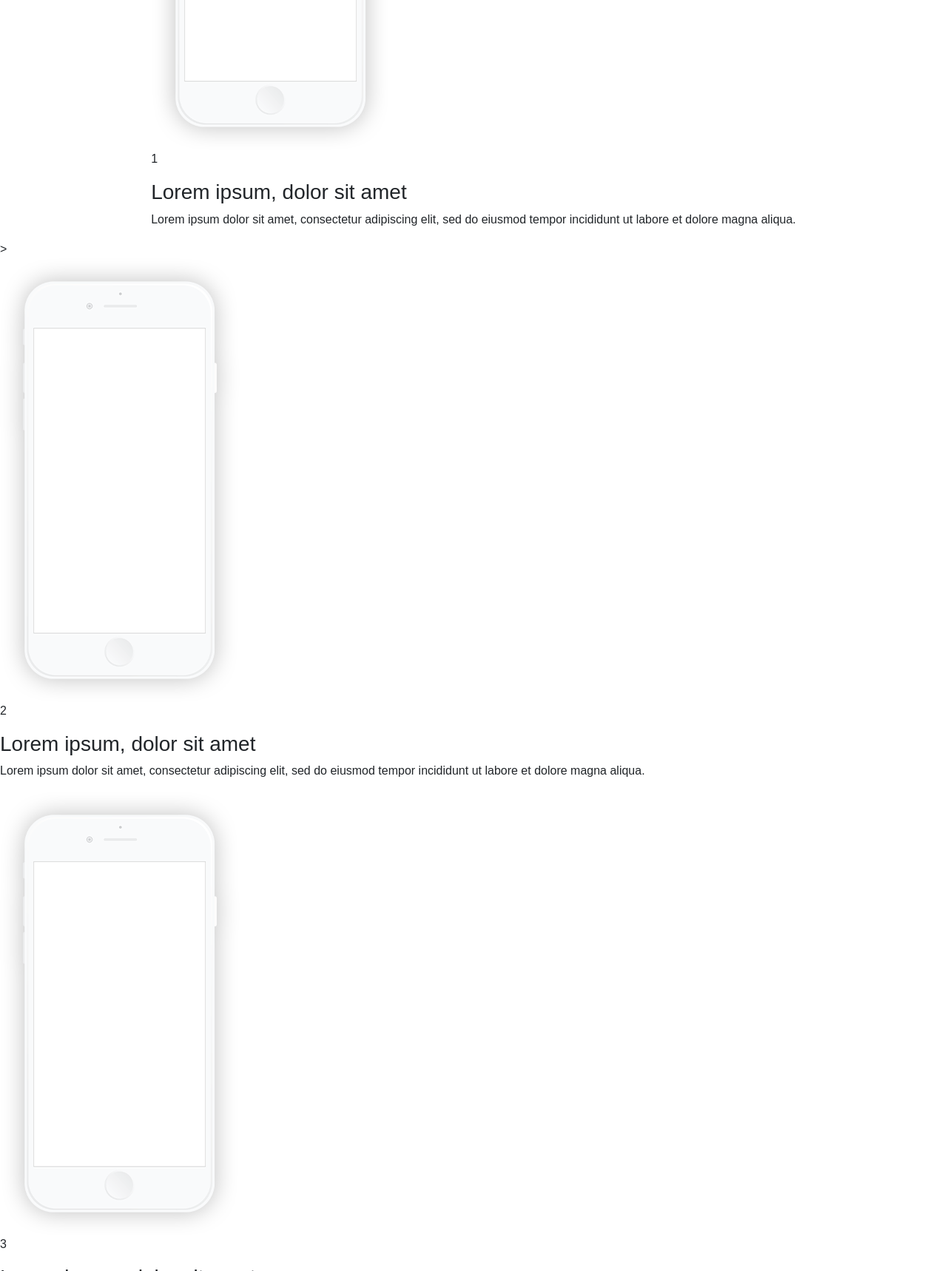
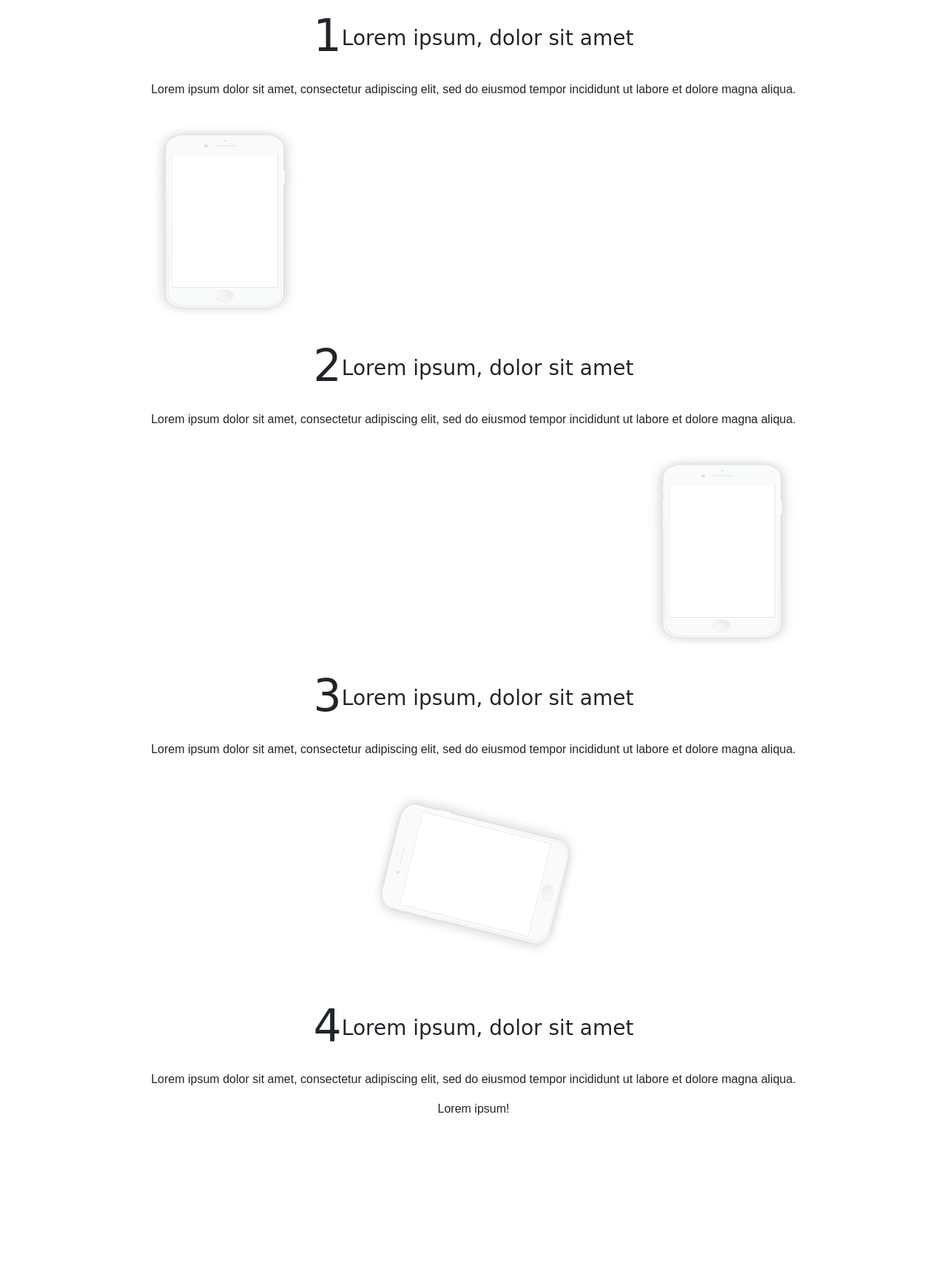
Before and after one commit to zazulec/LandingPage_H, a plain HTML site: page index.html in a window 1280 px wide. Shown: the part 1082-2800 px from the top of the page at 74% size. After the commit the page ends 2609 px from the top, so only its background shows below. Drawn offline with nearby package versions, Linux system fonts and the light colour scheme; files whose address does not match are found by name; a web font is replaced by a local one.

Commit message:
added fonts LoveYaLikeASister and Font Awesome 5 Pro / In Progress rwd for howItWorks section

```diff
--- a/index.html
+++ b/index.html
@@ -6,6 +6,8 @@
     <meta name="viewport" content="width=device-width, initial-scale=1.0">
     <meta http-equiv="X-UA-Compatible" content="ie=edge">
     <title>Landing Page_H</title>
+    <link href="https://fonts.googleapis.com/css2?family=Love+Ya+Like+A+Sister&display=swap" rel="stylesheet">
+    <link href="//db.onlinewebfonts.com/c/0b28d43e90a11a93d935b305ff2cefb2?family=Font+Awesome+5+Pro" rel="stylesheet" type="text/css"/>
     <link rel="stylesheet" type="text/css" href="styles/main.css">
     <link rel="stylesheet" type="text/css" href="styles/header.css">
     <link rel="stylesheet" type="text/css" href="styles/hero.css">
@@ -13,11 +15,12 @@
     <link rel="stylesheet" type="text/css" href="styles/priceList.css">
     <link rel="stylesheet" href="https://stackpath.bootstrapcdn.com/bootstrap/4.5.0/css/bootstrap.min.css"
         integrity="sha384-9aIt2nRpC12Uk9gS9baDl411NQApFmC26EwAOH8WgZl5MYYxFfc+NcPb1dKGj7Sk" crossorigin="anonymous">
+
 </head>
 
 <body>
     <div class='content'>
-        <div class="backGroundConteiner">
+        <div class="backGroundContainer">
             <header id='header'>
                 <div class='header_logo'>
                     LOGO
@@ -81,53 +84,68 @@
                                 d="M1.646 2.646a.5.5 0 0 1 .708 0L8 8.293l5.646-5.647a.5.5 0 0 1 .708.708l-6 6a.5.5 0 0 1-.708 0l-6-6a.5.5 0 0 1 0-.708z" />
                         </svg></p>
                 </span>
-                <div class='howItWorks_content'>
-                    <h1>Jak to działa?</h1>
-                    <div class='howItWorks_image1'>
-                        <img src="assets/phone_big.png">
-                        <div class='howItWorks_image1__textConteiner'>
-                            <p>1</p>
-                            <h3>Lorem ipsum, dolor sit amet</h3>
-                            <p>Lorem ipsum dolor sit amet, consectetur adipiscing elit, sed do eiusmod tempor incididunt
-                                ut labore et dolore magna aliqua. </p>
-                        </div>
 
+
+            </section>
+        </div>
+        <div class='howItWorks_content'>
+            <h1>Jak to działa?</h1>
+            <div class='howItWorks_info1'>
+                <img class='howItWorks_info1__img' src="assets/phone_big.png">
+                <div class='howItWorks_info__textContainer'>
+                    <div class='howItWorks_info__title'>
+                        <p>1</p>
+                        <h3>Lorem ipsum, dolor sit amet</h3>
                     </div>
-                </div>>
-                <div class='howItWorks_image2'>
-                    <img src="assets/phone_big.png">
-                    <div class='howItWorks_image2__textConteiner'>
+                    <p>Lorem ipsum dolor sit amet, consectetur adipiscing elit, sed do eiusmod tempor incididunt
+                        ut labore et dolore magna aliqua.
+                    </p>
+                </div>
+            </div>
+            <div class='howItWorks_info2'>
+                <img class='howItWorks_info2__img' src="assets/phone_big.png">
+                <div class='howItWorks_info__textContainer'>
+                    <div class='howItWorks_info__title'>
                         <p>2</p>
                         <h3>Lorem ipsum, dolor sit amet</h3>
-                        <p>Lorem ipsum dolor sit amet, consectetur adipiscing elit, sed do eiusmod tempor incididunt ut
-                            labore et dolore magna aliqua. </p>
                     </div>
+                    <p>Lorem ipsum dolor sit amet, consectetur adipiscing elit, sed do eiusmod tempor incididunt
+                        ut
+                        labore et dolore magna aliqua.
+                    </p>
                 </div>
-                <div class='howItWorks_image3'>
-                    <img src="assets/phone_big.png">
-                    <div class='howItWorks_image3__textConteiner'>
+            </div>
+            <div class='howItWorks_info3'>
+                <img class='howItWorks_info3__img' src="assets/phone_big.png">
+                <div class='howItWorks_info__textContainer'>
+                    <div class='howItWorks_info__title'>
                         <p>3</p>
                         <h3>Lorem ipsum, dolor sit amet</h3>
-                        <p>Lorem ipsum dolor sit amet, consectetur adipiscing elit, sed do eiusmod tempor incididunt ut
-                            labore et dolore magna aliqua. </p>
                     </div>
+                    <p>Lorem ipsum dolor sit amet, consectetur adipiscing elit, sed do eiusmod tempor incididunt
+                        ut
+                        labore et dolore magna aliqua.
+                    </p>
                 </div>
-                <div class='howItWorks_image4'>
-                    <img src="assets/phone_big.png">
-                    <div class='howItWorks_image4__textConteiner'>
+            </div>
+            <div class='howItWorks_info4'>
+                <img class='howItWorks_info4__img' src="assets/phone_big.png">
+                <div class='howItWorks_info__textContainer'>
+                    <div class='howItWorks_info__title'>
                         <p>4</p>
                         <h3>Lorem ipsum, dolor sit amet</h3>
-                        <p>Lorem ipsum dolor sit amet, consectetur adipiscing elit, sed do eiusmod tempor incididunt ut
-                            labore et dolore magna aliqua. </p>
                     </div>
+                    <p>Lorem ipsum dolor sit amet, consectetur adipiscing elit, sed do eiusmod tempor incididunt
+                        ut
+                        labore et dolore magna aliqua.
+                    </p>
                 </div>
-                <p class='howItWorks_image4__footer'>Lorem ipsum!</p>
-            </section>
+            </div>
+            <p class='howItWorks_footer'>Lorem ipsum!</p>
+
         </div>
 
     </div>
-    </div>
-    <!-- //czy nie za duo divów -->
 
 
 
--- a/styles/header.css
+++ b/styles/header.css
@@ -14,7 +14,7 @@
   border: 5px solid;
   border-color: var(--color-white);
   margin: 10px 0px;
-  padding: 0px 10px;
+  padding: 22px 35px;
 }
 
 .header_navigation > * {
@@ -116,7 +116,7 @@
   }
 
   .header_logo {
-    padding: 23px 49px;
+    padding: 23px 34px;
     font-size: 23px;
   }
 
--- a/styles/hero.css
+++ b/styles/hero.css
@@ -2,7 +2,7 @@
   display: flex;
   flex-direction: row;
   margin-top: 100px;
-  margin-bottom: 250px;
+  margin-bottom: 217px;
 }
 
 .hero_textSection__header {
--- a/styles/howItWorks.css
+++ b/styles/howItWorks.css
@@ -6,7 +6,6 @@
   border-radius: 50% 50% 0px 0px;
   -moz-border-radius: 50% 50% 0px 0px;
   -webkit-border-radius: 50% 50% 0px 0px;
-  /* border: 0px none; */
   height: 100px;
   width: 100%;
 }
@@ -39,3 +38,80 @@
   align-items: center;
   padding-top: 40px;
 }
+
+.howItWorks_info1 {
+  display: flex;
+  flex-direction: column;
+  justify-content: center;
+  align-items: center;
+}
+
+.howItWorks_info2 {
+  display: flex;
+  flex-direction: column;
+  justify-content: center;
+  align-items: flex-start;
+}
+.howItWorks_info3 {
+  display: flex;
+  flex-direction: column;
+  justify-content: center;
+  align-items: flex-end;
+}
+.howItWorks_info4 {
+  display: flex;
+  flex-direction: column;
+  justify-content: center;
+  align-items: center;
+}
+
+.howItWorks_info1__img,
+.howItWorks_info2__img,
+.howItWorks_info3__img,
+.howItWorks_info4__img {
+  padding: 20px 0px;
+  width: 200px;
+  height: 300px;
+}
+
+.howItWorks_info1__img {
+  transform: rotate(-21deg);
+}
+
+/* probably to delate down */
+
+.howItWorks_info2__img {
+  transform: rotate(0deg);
+}
+
+.howItWorks_info3__img {
+  transform: rotate(0deg);
+}
+/* probably to delate  up*/
+
+.howItWorks_info4__img {
+  padding-left: 20px;
+  transform: rotate(-76deg);
+}
+
+.howItWorks_info__textContainer {
+  display: flex;
+  flex-direction: column;
+  text-align: left;
+}
+
+.howItWorks_info__title {
+  display: flex;
+  flex-direction: row;
+  justify-content: center;
+}
+.howItWorks_info__title > p {
+  font-size: 60px;
+  font-family: var(--font-sister);
+}
+.howItWorks_info__title > h3 {
+  display: flex;
+  text-align: left;
+  align-items: center;
+  font-family: var(--font-sister);
+}
--- a/styles/main.css
+++ b/styles/main.css
@@ -2,7 +2,8 @@
 
 :root {
   --color-white: #fff;
-
+  --font-sister: 'Love Ya Like A Sister', cursive;
+  --font-pro:  "Font Awesome 5 Pro";
 }
 
 /*STYLES*/
@@ -12,6 +13,7 @@
   margin: 0;
   padding: 0;
   font-family: "Montserrat", sans-serif;
+  /* main font probably to delete and replace others */
 
 }
 
@@ -30,7 +32,7 @@ html {
 
 }
 
-.backGroundConteiner {
+.backGroundContainer {
   width: 100%;
   background: rgb(37, 27, 138);
   background: linear-gradient(
```
